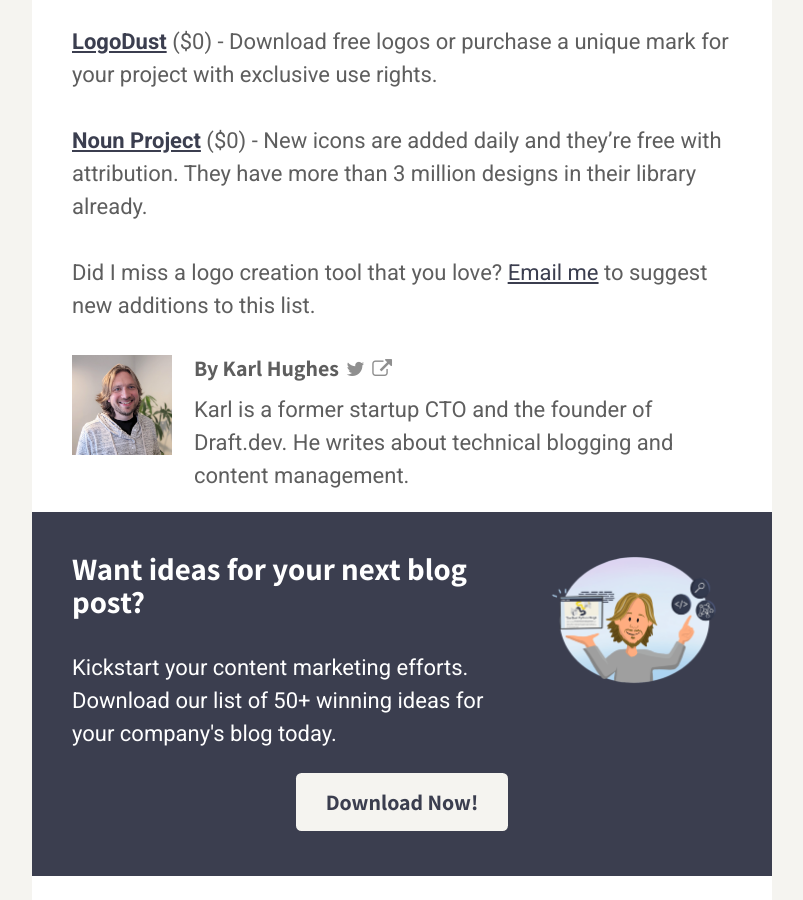
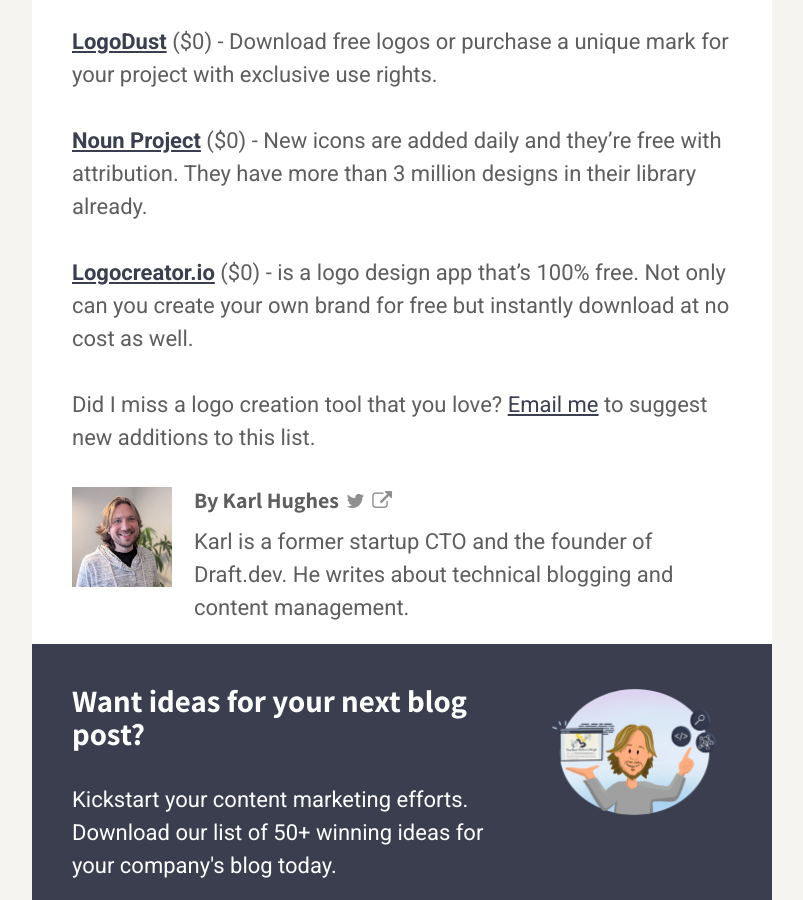
Before and after one commit to karllhughes/learn, a Jekyll site: the page built from _posts/2020-11-24-logo-creation-tools.md, in a window 1280 px wide and 900 px high, scrolled down 3325 px. Shown: the whole window, without its empty margins (238-1041 px from the left). Built offline with Jekyll 4.4.1, drawn with Linux system fonts in a browser that asks for light colours; a script that is not in the unit is left out.

Commit message:
Adding logocreator

```diff
--- a/_posts/2020-11-24-logo-creation-tools.md
+++ b/_posts/2020-11-24-logo-creation-tools.md
@@ -47,4 +47,6 @@
 
 **[Noun Project](https://thenounproject.com/)** ($0) - New icons are added daily and they’re free with attribution. They have more than 3 million designs in their library already.
 
+**[Logocreator.io](https://logocreator.io/)** ($0) - is a logo design app that's 100% free. Not only can you create your own brand for free but instantly download at no cost as well.
+
 Did I miss a logo creation tool that you love? [Email me](mailto:karl@draft.dev) to suggest new additions to this list.
```
